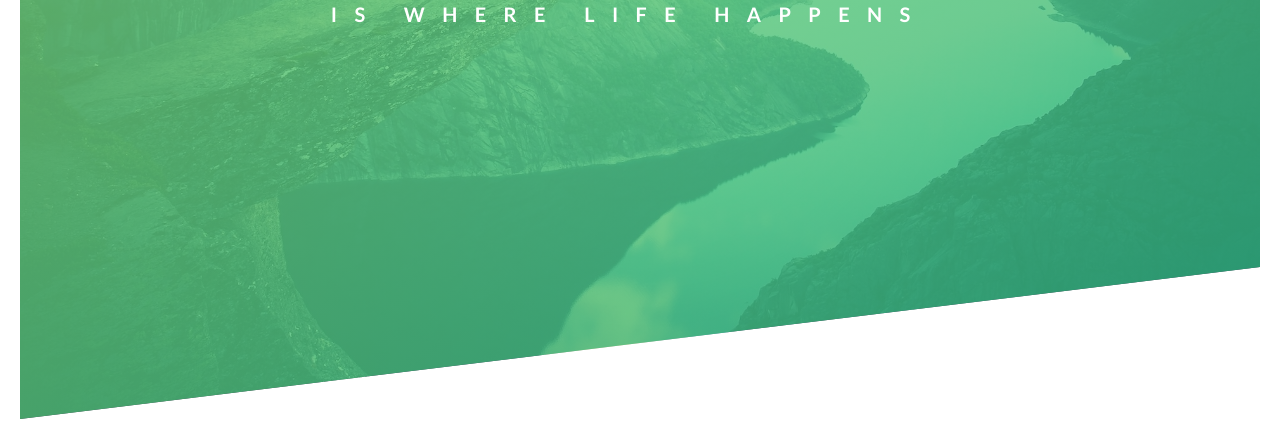
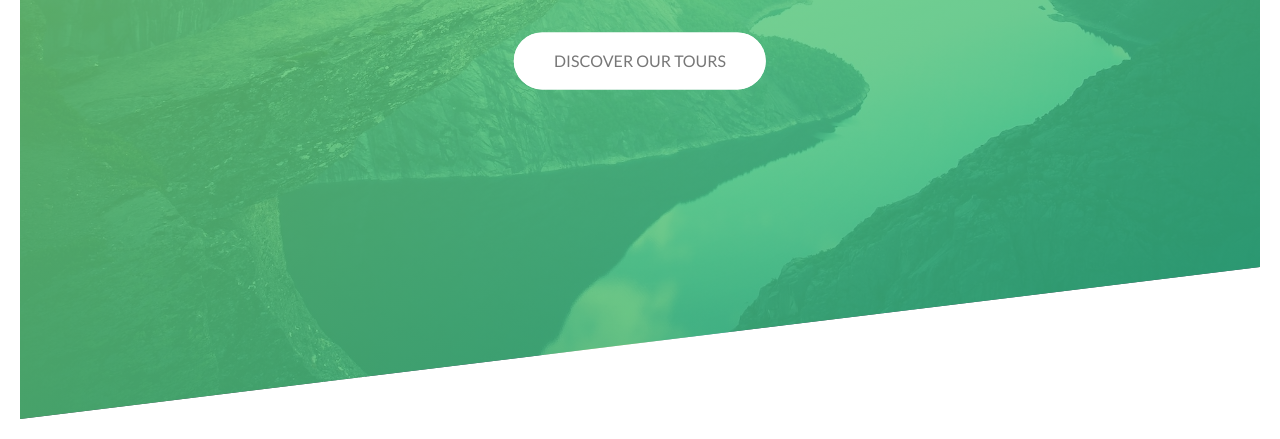
Before and after one commit to anchit1501/wanderlust, a plain HTML site: page index.html in a window 1280 px wide. Shown: the part 361-800 px from the top of the page. Drawn offline with Linux system fonts and the light colour scheme.

Commit message:
Header Button Completed

```diff
--- a/css/style.css
+++ b/css/style.css
@@ -39,7 +39,8 @@ body {
     position: absolute;
     top: 40%;
     left: 50%;
-    transform: translate(-50%,-50%) /**/
+    transform: translate(-50%,-50%); /**/
+    text-align: center;
 }
 .logo {
     height: 35px;
@@ -49,6 +50,7 @@ body {
     color: #fff;
     text-transform: uppercase;
     backface-visibility: hidden;
+    margin-bottom: 60px;
 }
 .heading-primary-main{
    display: block;
@@ -72,6 +74,7 @@ body {
     font-weight: 700;
     letter-spacing: 17.4px;
     animation: moveInRight 1s ease-out;
+
     /*
 
     animation-name: moveInRight;
@@ -107,3 +110,64 @@ body {
         transform: translate(0);
     }/*Final state*/
 }
+
+@keyframes moveInBottom{
+    0%{
+        opacity: 0;
+        transform: translateY(30px);
+    }/*Initial state*/
+
+    100%{
+        opacity: 1;
+        transform: translate(0);
+    }/*Final state*/
+}
+
+.btn:link,
+.btn:visited{
+    text-transform: uppercase;
+    text-decoration: none;
+    padding: 15px 40px;    /*15 top & Bottom 40 left & right*/
+    display: inline-block;
+    border-radius: 100px;
+    transition: all .2s;
+    position: relative;
+
+}/*link is the pseudo class
+visited state- doesnt turn text to blue after visiting the link*/
+
+.btn:hover{
+    transform: translateY(-3px);
+    box-shadow: 0 5px 10px rgba(0, 0,0, .2);
+
+}
+.btn:active{
+    transform: translateY(-1px);
+}
+.btn-white{
+    background-color: #fff;
+    color: #777;
+}
+.btn::after{
+    content: "";
+    display: inline-block;
+    height: 100%;
+    width: 100%;
+    border-radius: 100px;
+    position: absolute;
+    top: 0;
+    left: 0;
+    z-index: -1;
+    transition: all .4s;
+}
+.btn-white::after{
+    background-color: #fff;
+}
+.btn:hover::after{
+    transform: scalex(1.4) scaleY(1.6);
+    opacity: 0;
+}
+.btn-animated{
+    animation: moveInBottom .5s ease-out .75s;
+    animation-fill-mode: backwards;
+}
--- a/index.html
+++ b/index.html
@@ -23,6 +23,7 @@
                 <span class="heading-primary-main">Outdoors</span>
                 <span class="heading-primary-sub">Is Where life happens</span>
             </h1>
+            <a href="#" class="btn btn-white btn-animated" >Discover Our Tours</a>
         </div>
     </header>
 
```
